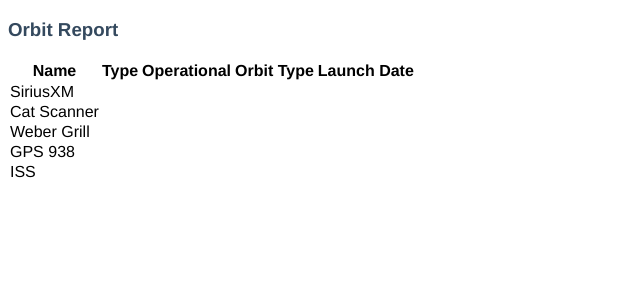
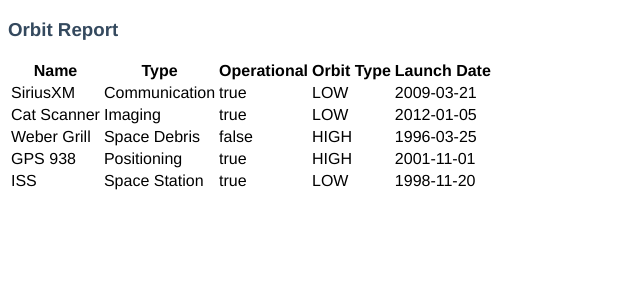
Before and after one commit to NWArkGuy/orbit-report, an Angular app: page / in a window 1280 px wide. Shown: the top 300 px of the page, without its empty margins (0-640 px from the left). Built offline with nearby package versions, Linux system fonts and the light colour scheme.

Commit message:
completed ngFor loop structure within orbit list html

```diff
--- a/src/app/orbit-list/orbit-list.component.html
+++ b/src/app/orbit-list/orbit-list.component.html
@@ -1,4 +1,5 @@
 <h3>Orbit Report</h3>
+
 <table>
    <tr class="header-row">
         <th class="sortable">Name</th>
@@ -7,7 +8,14 @@
         <th>Orbit Type</th>
         <th>Launch Date</th>
     </tr>
+
     <!-- TODO: put <tr *ngFor=""></tr> here -->
     <!-- <tr *ngFor='let item of equipment'>{{ item.name }}</tr> -->
-   <tr *ngFor='let satellite of satellites'>{{ satellite.name }}</tr>
+    <tr *ngFor='let satellite of satellites'>
+       <td>{{ satellite.name }}</td>
+       <td>{{ satellite.type }}</td>
+       <td>{{ satellite.operational }}</td>
+       <td>{{ satellite.orbitType }}</td>
+       <td>{{ satellite.launchDate }}</td>
+    </tr>
 </table>
```
Lines whose indentation alone changed are shown as unchanged.
